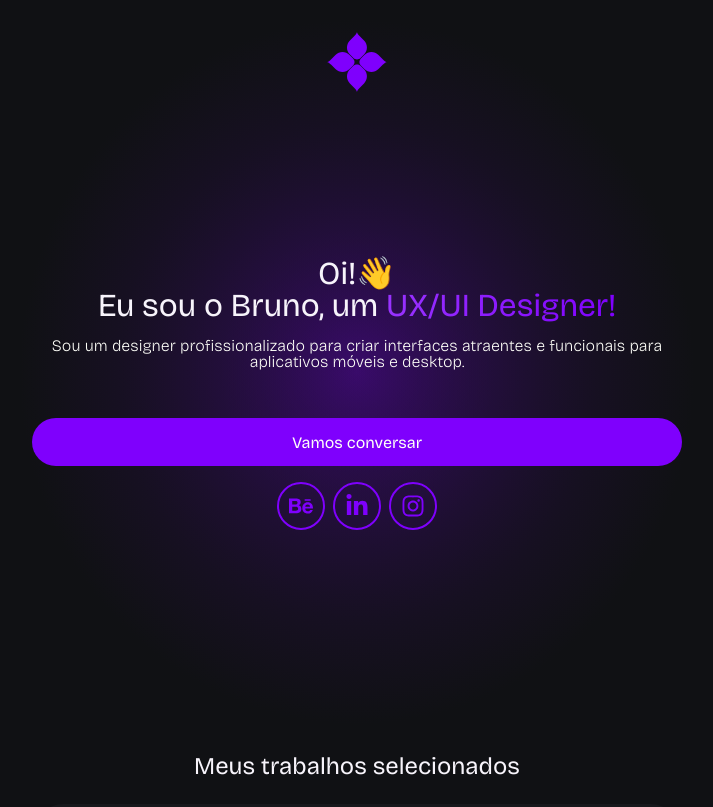
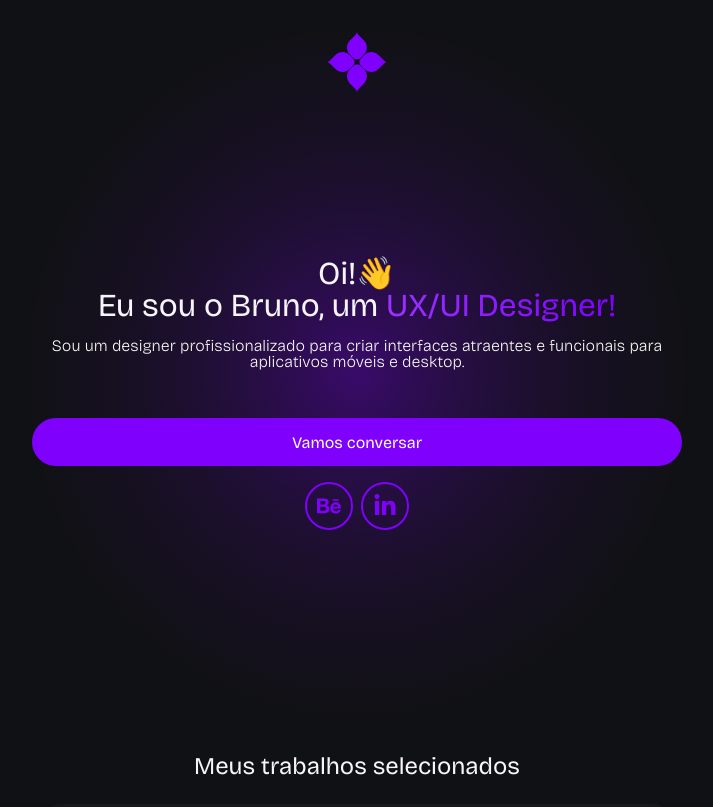
Before and after one commit to khunshi/uiuxbruno.design, a plain HTML site: page index.html in a window 1280 px wide. Shown: the top 807 px of the page, without its empty margins (283-996 px from the left). Drawn offline with nearby package versions, Linux system fonts and the light colour scheme.

Commit message:
Update index.html

```diff
--- a/index.html
+++ b/index.html
@@ -52,16 +52,6 @@
                                     <path
                                         d="M100.3 448H7.4V148.9h92.9zM53.8 108.1C24.1 108.1 0 83.5 0 53.8a53.8 53.8 0 0 1 107.6 0c0 29.7-24.1 54.3-53.8 54.3zM447.9 448h-92.7V302.4c0-34.7-.7-79.2-48.3-79.2-48.3 0-55.7 37.7-55.7 76.7V448h-92.8V148.9h89.1v40.8h1.3c12.4-23.5 42.7-48.3 87.9-48.3 94 0 111.3 61.9 111.3 142.3V448z" />
                                     Linkedin
-                                </svg>
-                            </button>
-                        </a>
-                        <a href="https://www.instagram.com/khunshi.design/" target="_blank">
-                            <button class="social-btn">
-                                <svg xmlns="http://www.w3.org/2000/svg"
-                                    viewBox="0 0 448 512"><!--!Font Awesome Free 6.5.2 by @fontawesome - https://fontawesome.com License - https://fontawesome.com/license/free Copyright 2024 Fonticons, Inc.-->
-                                    <path
-                                        d="M224.1 141c-63.6 0-114.9 51.3-114.9 114.9s51.3 114.9 114.9 114.9S339 319.5 339 255.9 287.7 141 224.1 141zm0 189.6c-41.1 0-74.7-33.5-74.7-74.7s33.5-74.7 74.7-74.7 74.7 33.5 74.7 74.7-33.6 74.7-74.7 74.7zm146.4-194.3c0 14.9-12 26.8-26.8 26.8-14.9 0-26.8-12-26.8-26.8s12-26.8 26.8-26.8 26.8 12 26.8 26.8zm76.1 27.2c-1.7-35.9-9.9-67.7-36.2-93.9-26.2-26.2-58-34.4-93.9-36.2-37-2.1-147.9-2.1-184.9 0-35.8 1.7-67.6 9.9-93.9 36.1s-34.4 58-36.2 93.9c-2.1 37-2.1 147.9 0 184.9 1.7 35.9 9.9 67.7 36.2 93.9s58 34.4 93.9 36.2c37 2.1 147.9 2.1 184.9 0 35.9-1.7 67.7-9.9 93.9-36.2 26.2-26.2 34.4-58 36.2-93.9 2.1-37 2.1-147.8 0-184.8zM398.8 388c-7.8 19.6-22.9 34.7-42.6 42.6-29.5 11.7-99.5 9-132.1 9s-102.7 2.6-132.1-9c-19.6-7.8-34.7-22.9-42.6-42.6-11.7-29.5-9-99.5-9-132.1s-2.6-102.7 9-132.1c7.8-19.6 22.9-34.7 42.6-42.6 29.5-11.7 99.5-9 132.1-9s102.7-2.6 132.1 9c19.6 7.8 34.7 22.9 42.6 42.6 11.7 29.5 9 99.5 9 132.1s2.7 102.7-9 132.1z" />
-                                    Instagram
                                 </svg>
                             </button>
                         </a>
```
